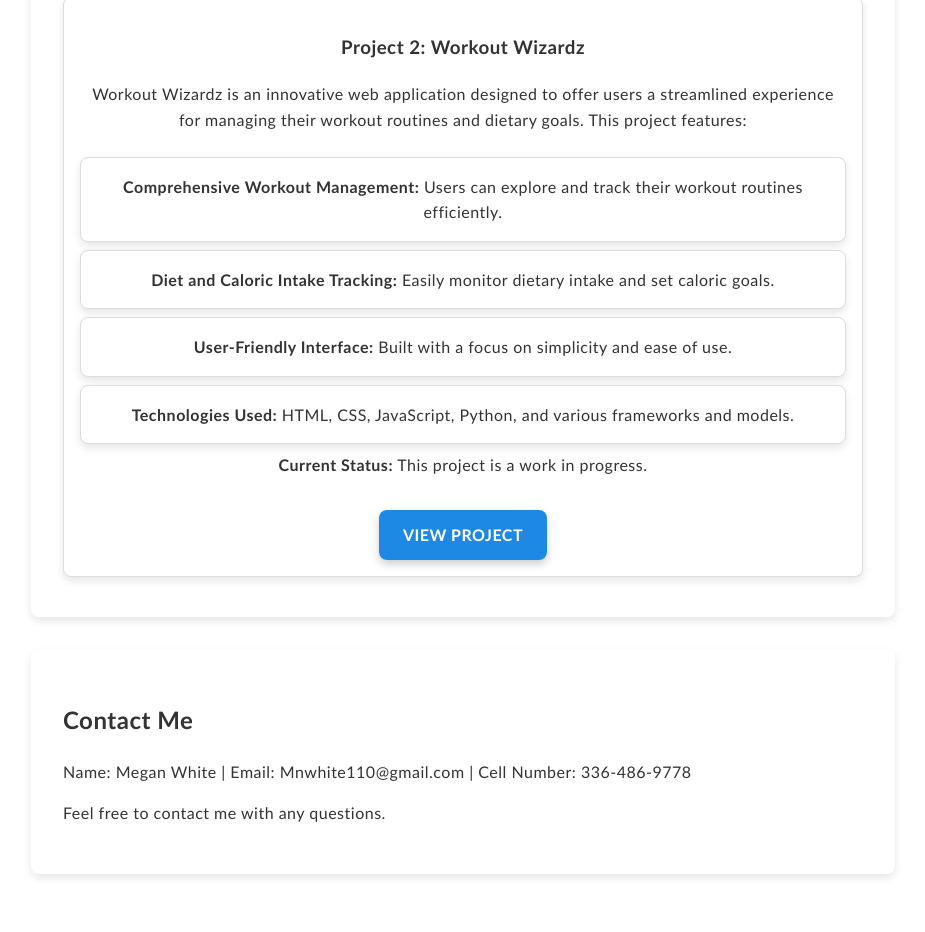
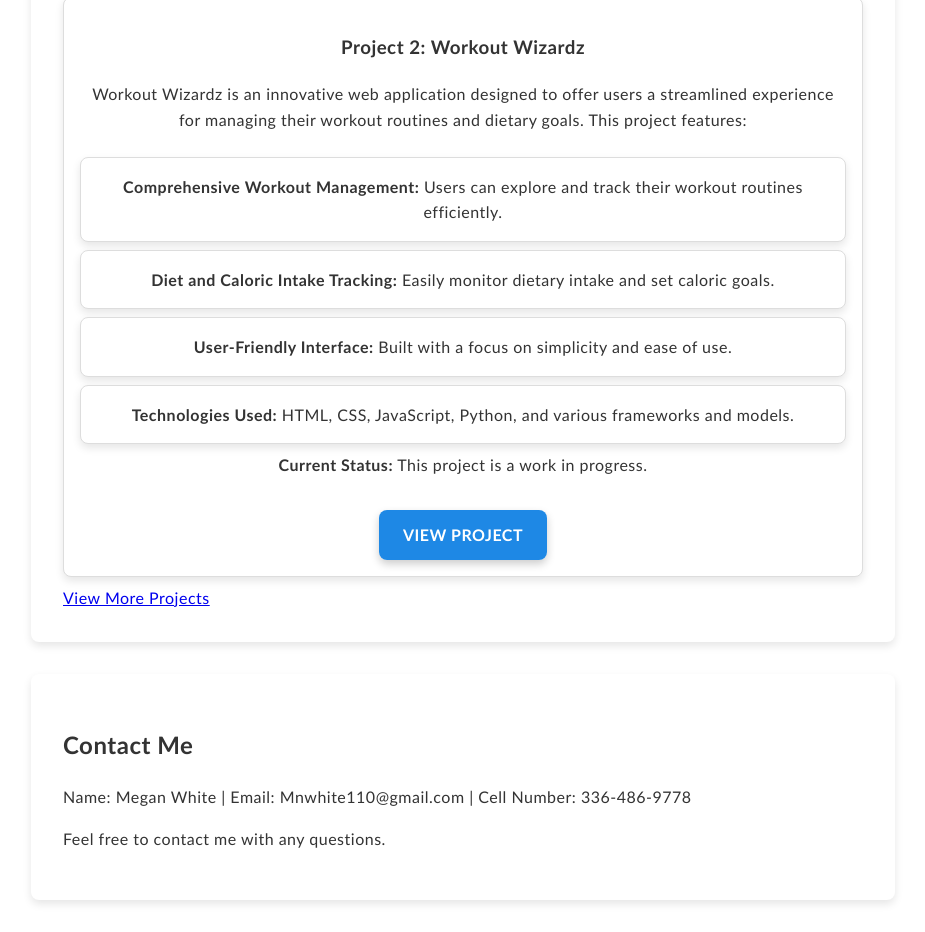
Before and after one commit to Megannx/My-Portfolio, a plain HTML site: page index.html in a window 1280 px wide. Shown: the part 1765-2697 px from the top of the page, without its empty margins (177-1102 px from the left). Before the commit the page ends 2671 px from the top, so only its background shows below. Drawn offline with Linux system fonts and the light colour scheme.

Commit message:
Update index.html

```diff
--- a/index.html
+++ b/index.html
@@ -85,6 +85,9 @@
                 <a href="https://github.com/c-phelps/workout-wizardz" class="project-link">View Project</a>
             </div>
         </div>
+        <div class="view-more-container">
+            <a href="project.html" class="view-more-button">View More Projects</a>
+        </div>
     </section>
 
     <section id="contact">
```
